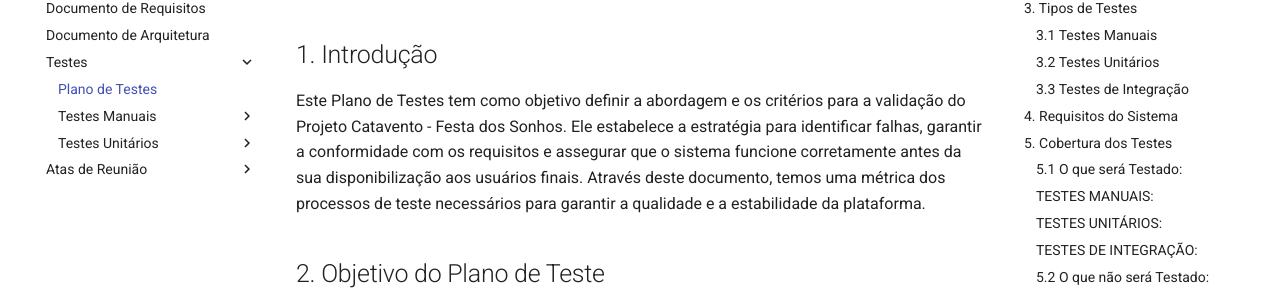
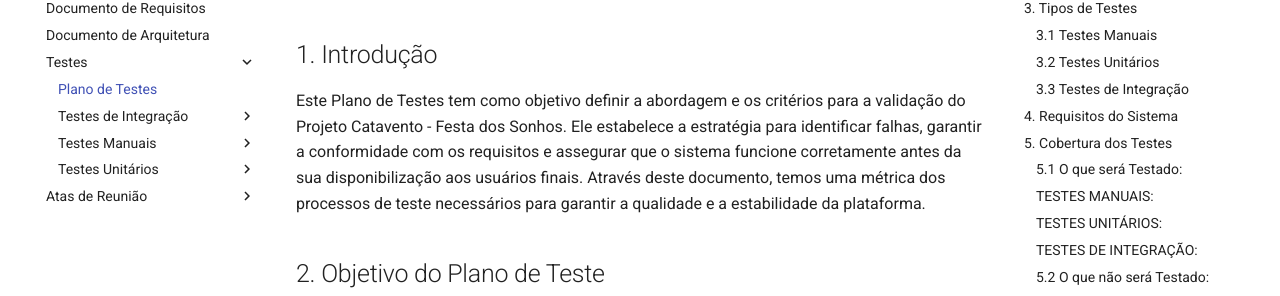
Before and after one commit to JAugustoM/Gestao-Catavento, an MkDocs documentation site: the page built from docs/documento-plano-testes/documento-plano-testes.md, in a window 1280 px wide. Shown: the part 184-480 px from the top of the page. Built offline with MkDocs 1.6.1 and Material for MkDocs 9.7.7, drawn with Linux system fonts in a browser that asks for light colours; some of the changed lines change nothing that is shown.

Commit message:
[DOCS] Mkdocs teste de integração

```diff
--- a/mkdocs.yml
+++ b/mkdocs.yml
@@ -7,6 +7,9 @@ nav:
   - Documento de Arquitetura: "documento-arquitetura/documento-arquitetura.md"
   - Testes:
     - Plano de Testes: "documento-plano-testes/documento-plano-testes.md"
+    - Testes de Integração:
+      - Tela de Demandas do Admin:
+        - Integração dos Formulários: "documento-plano-testes/testes_integracao/tela_demanda_adm/integracao_formularios.md"
     - Testes Manuais:
       - Tela de Login:
           - Funcionalidade Gerais: "documento-plano-testes/testes_manuais/tela_de_login/funcionalidades_gerais.md"
```
